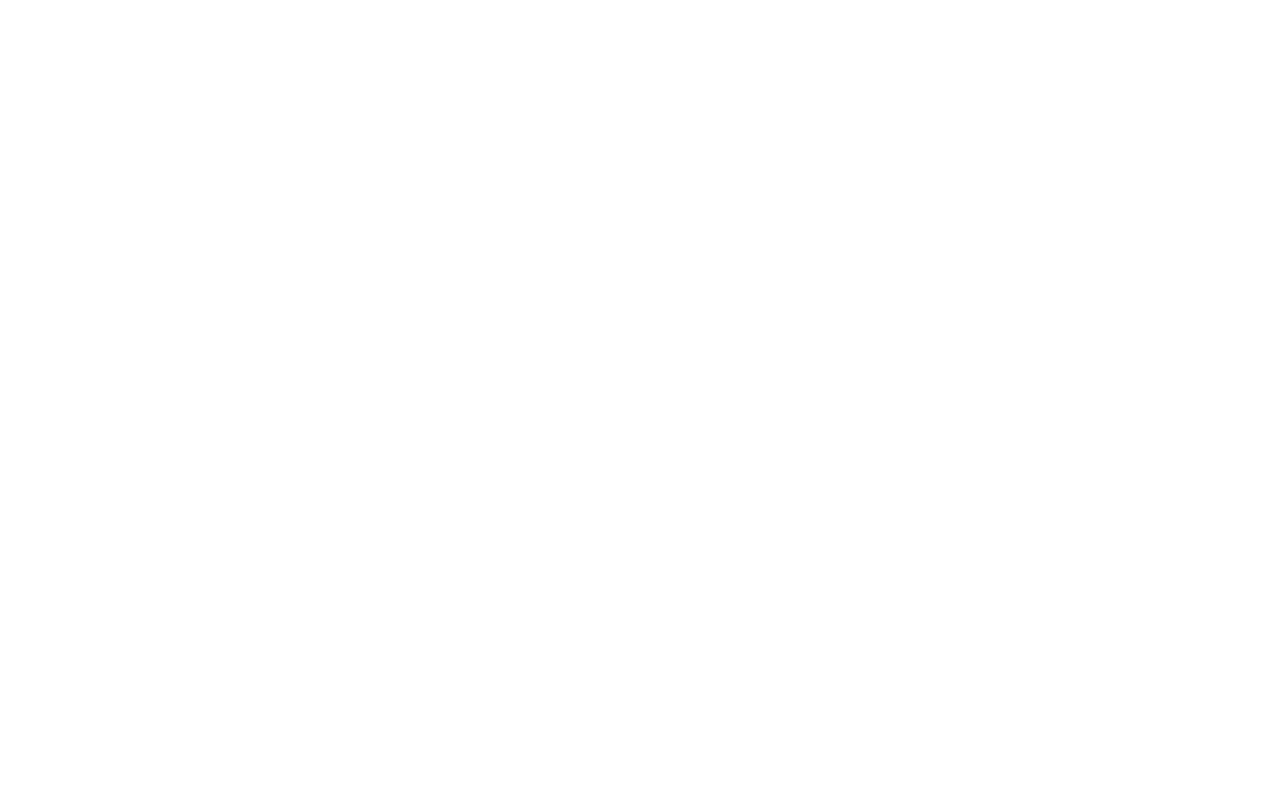
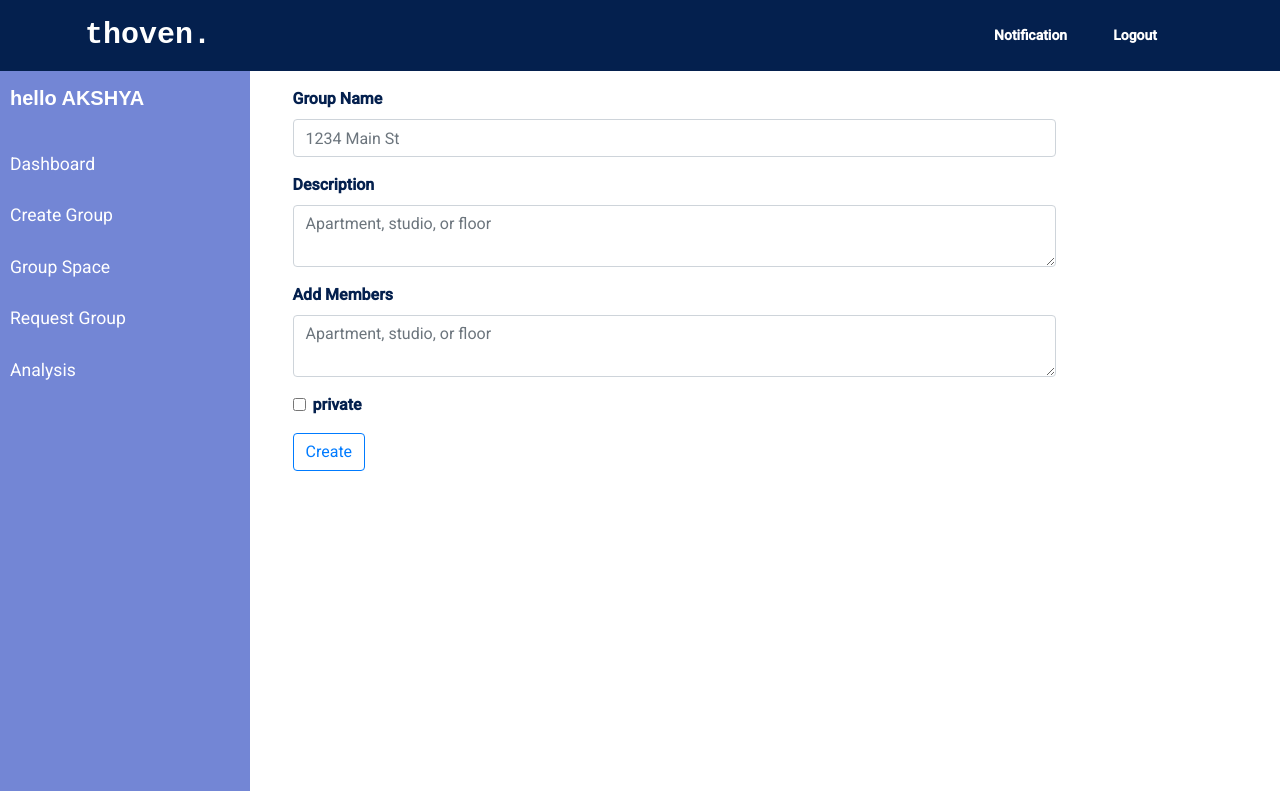
Before and after one commit to akshya-engineering-stream-2020/thoven-ui, an Angular app: page /home/create-group in a window 1280 px wide. Before the commit this address led to /. Built offline with nearby package versions, Linux system fonts and the light colour scheme.

Commit message:
:sparkles: feature: added new form to create groups

```diff
--- a/src/app/app-routing.module.ts
+++ b/src/app/app-routing.module.ts
@@ -5,6 +5,7 @@
 import {FeatureComponent} from './feature/feature.component';
 import {TribeComponent} from './tribe/tribe.component';
 import {SupportComponent} from './support/support.component';
+import {CreateGroupComponent} from './create-group/create-group.component';
 
 const routes: Routes = [
   {path: 'home', component: MainNavbarComponent, children: [
@@ -12,6 +13,7 @@
       {path: 'feature', component: FeatureComponent},
       {path: 'tribe', component: TribeComponent},
       {path: 'support', component: SupportComponent},
+      {path: 'create-group', component: CreateGroupComponent}
     ]},
   {path: '', redirectTo: '/home/myCards', pathMatch: 'full'}
 ];
--- a/src/app/app.module.ts
+++ b/src/app/app.module.ts
@@ -15,6 +15,7 @@
 import {SupportComponent} from './support/support.component';
 import {DashboardNavbarComponent} from './dashboard-navbar/dashboard-navbar.component';
 import {DashboardAddButtonComponent} from './dashboard-add-button/dashboard-add-button.component';
+import {CreateGroupComponent} from './create-group/create-group.component';
 
 @NgModule({
   declarations: [
@@ -25,7 +26,8 @@
     TribeComponent,
     SupportComponent,
     DashboardNavbarComponent,
-    DashboardAddButtonComponent
+    DashboardAddButtonComponent,
+    CreateGroupComponent
   ],
   imports: [
     BrowserModule,
--- /dev/null
+++ b/src/app/create-group/create-group.component.html
@@ -0,0 +1,27 @@
+<div class="container col-md-10 mt-3">
+  <form>
+    <div class="form-group">
+      <label for="inputAddress">Group Name</label>
+      <input type="text" class="form-control" id="inputAddress" placeholder="1234 Main St">
+    </div>
+    <div class="form-group">
+      <label for="inputAddress2">Description</label>
+      <textarea type="text" class="form-control" id="inputAddress2"
+                placeholder="Apartment, studio, or floor"></textarea>
+    </div>
+    <div class="form-group">
+      <label for="inputAddress2">Add Members</label>
+      <textarea type="text" class="form-control" id="inputAddress3"
+                placeholder="Apartment, studio, or floor"></textarea>
+    </div>
+    <div class="form-group">
+      <div class="form-check">
+        <input class="form-check-input" type="checkbox" id="gridCheck">
+        <label class="form-check-label" for="gridCheck">
+          private
+        </label>
+      </div>
+    </div>
+    <button type="submit" class="btn btn-outline-primary">Create</button>
+  </form>
+</div>
--- /dev/null
+++ b/src/app/create-group/create-group.component.scss
@@ -0,0 +1,8 @@
+.container {
+  margin-left: -50px;
+}
+
+label {
+  color: #04204e;
+  font-weight: bold;
+}
--- /dev/null
+++ b/src/app/create-group/create-group.component.ts
@@ -0,0 +1,15 @@
+import { Component, OnInit } from '@angular/core';
+
+@Component({
+  selector: 'app-create-group',
+  templateUrl: './create-group.component.html',
+  styleUrls: ['./create-group.component.scss']
+})
+export class CreateGroupComponent implements OnInit {
+
+  constructor() { }
+
+  ngOnInit(): void {
+  }
+
+}
--- a/src/app/main-navbar/main-navbar.component.html
+++ b/src/app/main-navbar/main-navbar.component.html
@@ -27,10 +27,10 @@
         <ul class="list-group">
           <p>hello AKSHYA</p>
           <li>
-            <a>Dashboard</a>
+            <a class="nav-link" [ngClass]="{'nav-link-highlight': selectedTab == 'dashboard'}"  (click)="goDashboardComponent()">Dashboard</a>
           </li>
           <li>
-            <a>Create Group</a>
+            <a class="nav-link" [ngClass]="{'nav-link-highlight': selectedTab == 'createGroup'}"  (click)="goCreateGroupComponent()">Create Group</a>
           </li>
           <li>
             <a>Group Space</a>
--- a/src/app/main-navbar/main-navbar.component.scss
+++ b/src/app/main-navbar/main-navbar.component.scss
@@ -64,3 +64,8 @@
   color: #7386D5;
   background: #fff;
 }
+
+.nav-link-highlight {
+  color: #7386D5;
+  background: #fff;
+}
--- a/src/app/main-navbar/main-navbar.component.ts
+++ b/src/app/main-navbar/main-navbar.component.ts
@@ -1,4 +1,5 @@
 import { Component, OnInit } from '@angular/core';
+import {Router} from '@angular/router';
 
 @Component({
   selector: 'app-main-navbar',
@@ -6,10 +7,21 @@
   styleUrls: ['./main-navbar.component.scss']
 })
 export class MainNavbarComponent implements OnInit {
+  selectedTab: string;
 
-  constructor() { }
+  constructor(private router: Router) { }
 
   ngOnInit(): void {
   }
 
+  goDashboardComponent(): void {
+    this.selectedTab = 'dashboard';
+    this.router.navigate(['home/myCards']);
+  }
+
+  goCreateGroupComponent(): void {
+    this.selectedTab = 'createGroup';
+    this.router.navigate(['home/create-group']);
+  }
+
 }
```
Also changed, not shown: 2 other files (tests, documents, lock files or other folders).
